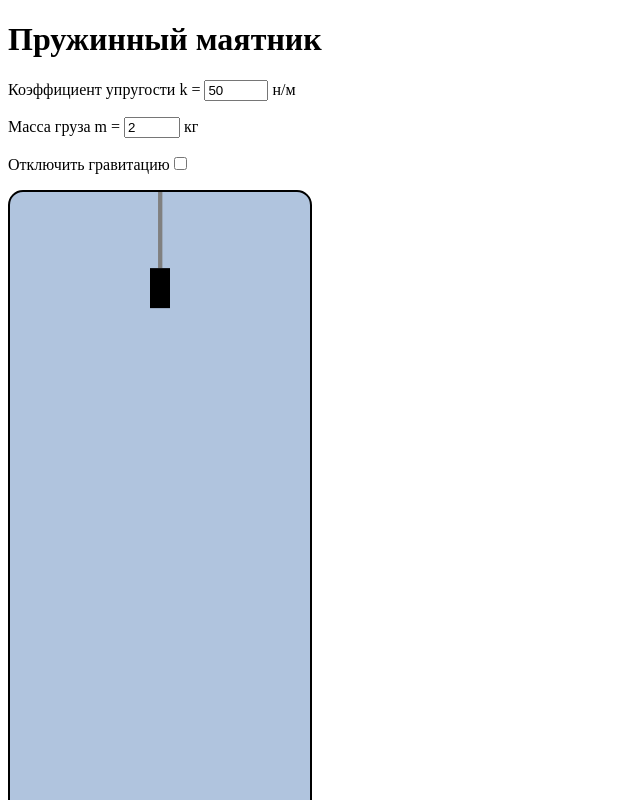
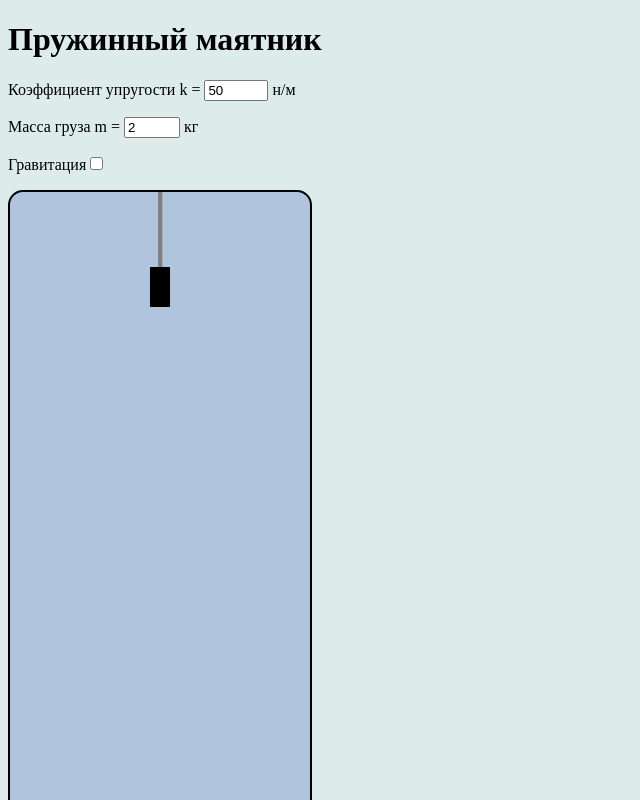
Before and after one commit to Ldnkn/new_pendulum, a React (Create React App) app: page / in a window 1280 px wide. Shown: the top 800 px of the page, without its empty margins (0-640 px from the left). Built offline with nearby package versions, Linux system fonts and the light colour scheme.

Commit message:
checkbox_gravity_on_off

```diff
--- a/src/App.js
+++ b/src/App.js
@@ -1,7 +1,8 @@
 import React, { createRef } from 'react'
+import './index.css'
 var y = 0;
 var t = 1;
-var g = 9.8;
+var g = 0;
 var v = 0;
 var F;
 var a = 1;
@@ -70,9 +71,9 @@ class App extends React.Component {
 
   gravity = () => {
     if (i % 2 === 0) {
+      g=9.8;
+    } else {
       g=0;
-    } else {
-      g=9.8;
     }
     i=i+1
   }
@@ -96,9 +97,10 @@ class App extends React.Component {
           </p>
 
           <p>
-          Отключить гравитацию
-          <input type="checkbox" onChange={ this.gravity } />
+          Гравитация
+          <input type="checkbox" onChange={ this.gravity }/>
           </p>
+
 
         </div>
         <canvas ref={ this.canvasRef } { ...this.props }/>
--- /dev/null
+++ b/src/index.css
@@ -0,0 +1,4 @@
+body{
+
+    background: rgb(221, 236, 235);
+}
```
Also changed, not shown: 1 other file (tests, documents, lock files or other folders).
